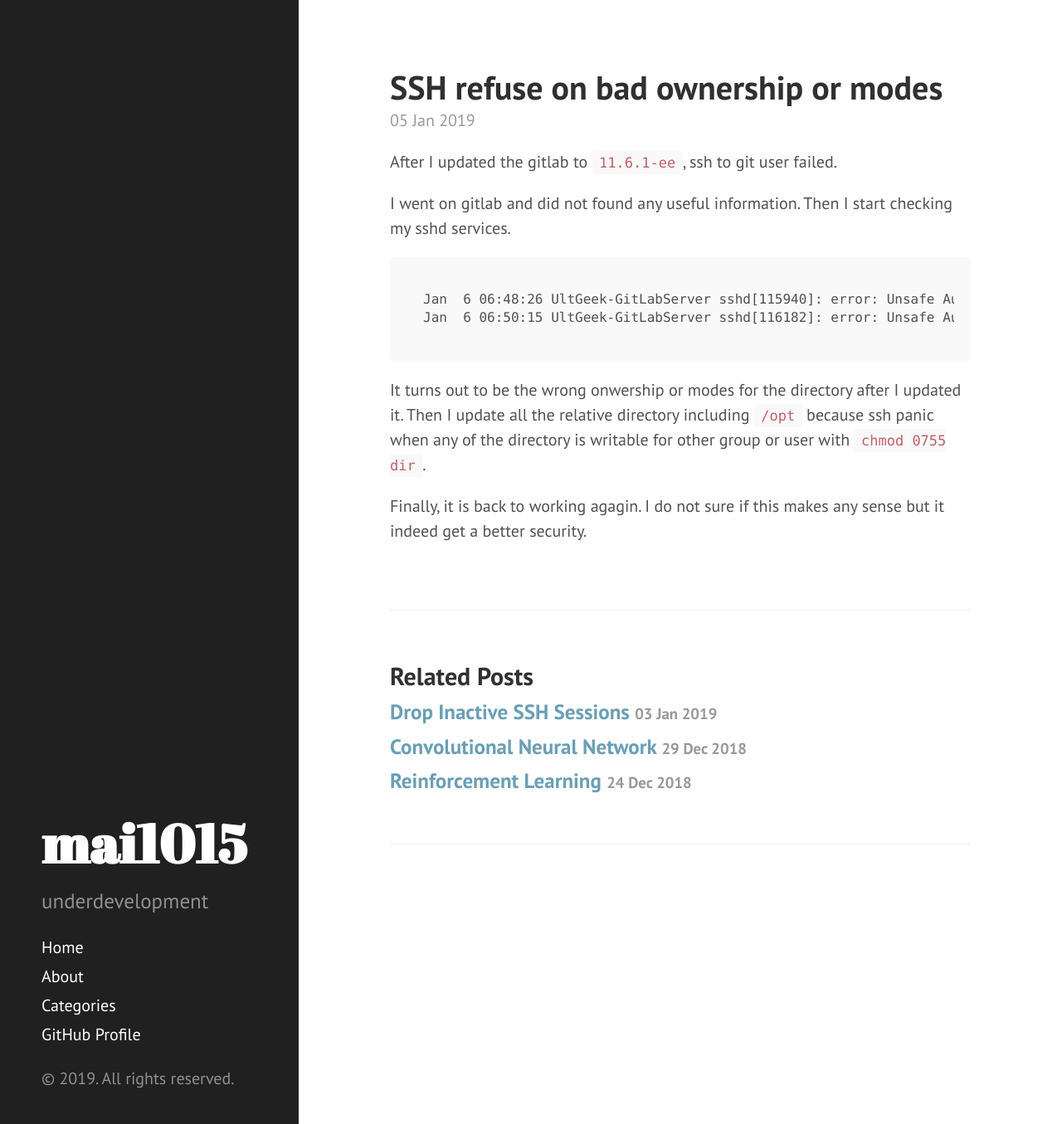
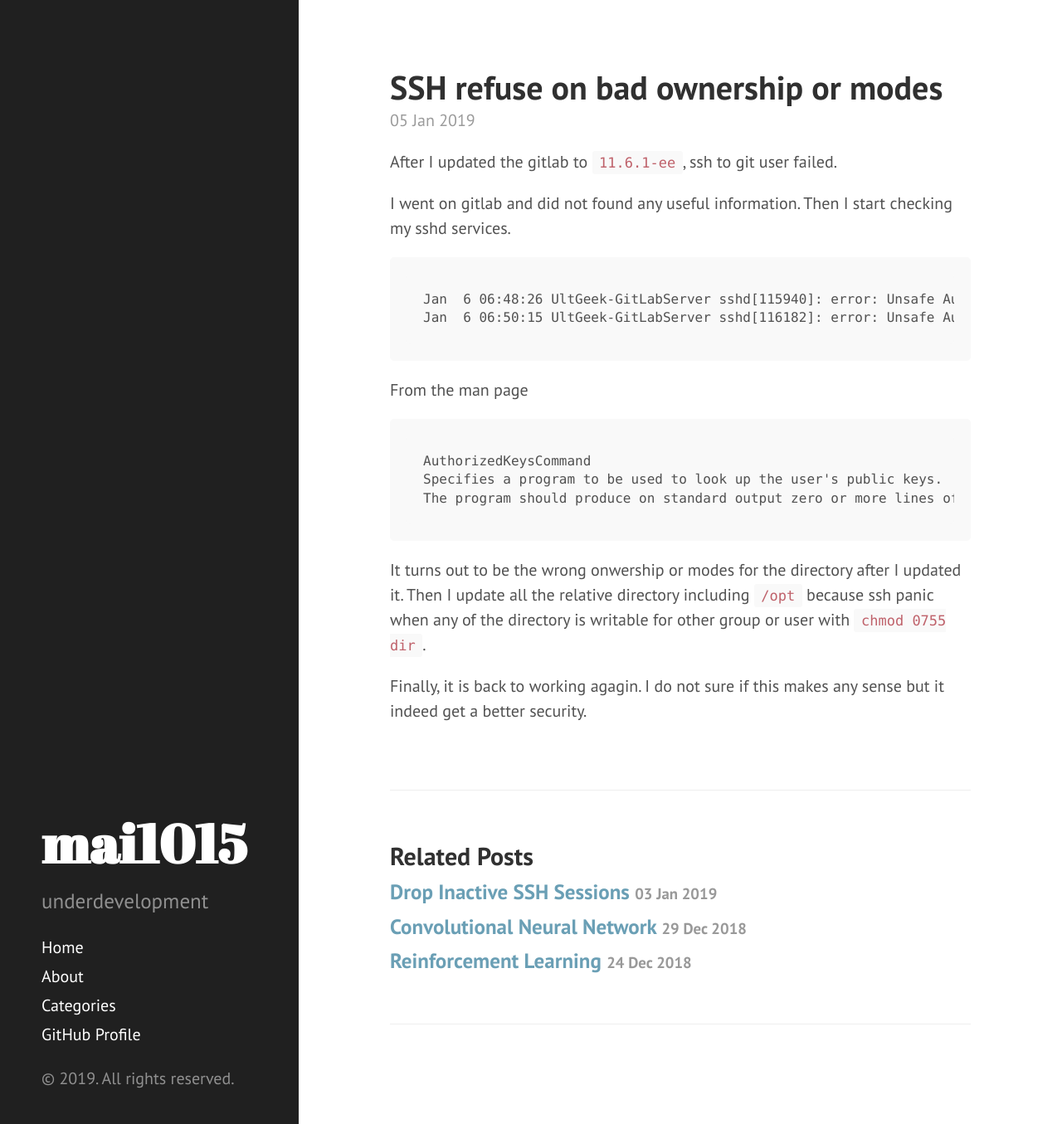
Before and after one commit to mai1015/mai1015.github.io, a Jekyll site: the page built from _posts/2019-01-05-sshd-refuse-on-bad-ownership-or-modes.md, in a window 1280 px wide and 1355 px high. Shown: the whole window at 83% size. Built offline with Jekyll 4.4.1, drawn with Linux system fonts in a browser that asks for light colours; comment, search, counter and statistics services are not loaded.

Commit message:
edit ssh post

````diff
--- a/_posts/2019-01-05-sshd-refuse-on-bad-ownership-or-modes.md
+++ b/_posts/2019-01-05-sshd-refuse-on-bad-ownership-or-modes.md
@@ -14,6 +14,14 @@ Jan  6 06:48:26 UltGeek-GitLabServer sshd[115940]: error: Unsafe AuthorizedKeysC
 Jan  6 06:50:15 UltGeek-GitLabServer sshd[116182]: error: Unsafe AuthorizedKeysCommand "/opt/gitlab/embedded/service/gitlab-shell/bin/gitlab-shell-authorized-keys-check": bad ownership or modes for directory /opt
 ```
 
+From the man page
+
+```
+AuthorizedKeysCommand
+Specifies a program to be used to look up the user's public keys.  The program must be owned by root, not writable by group or others and specified by an absolute path.  Arguments to AuthorizedKeysCommand accept the tokens described in the TOKENS section. If no arguments are specified then the username of the target user is used.
+The program should produce on standard output zero or more lines of authorized_keys output (see AUTHORIZED_KEYS in sshd(8)). If a key supplied by AuthorizedKeysCommand does not successfully authenticate and authorize the user then public key authentication continues using the usual AuthorizedKeysFile files.  By default, no AuthorizedKeysCommand is run.
+```
+
 It turns out to be the wrong onwership or modes for the directory after I updated it. Then I update all the relative directory including `/opt` because ssh panic when any of the directory is writable for other group or user with `chmod 0755 dir`.
 
 Finally, it is back to working agagin. I do not sure if this makes any sense but it indeed get a better security.
````
